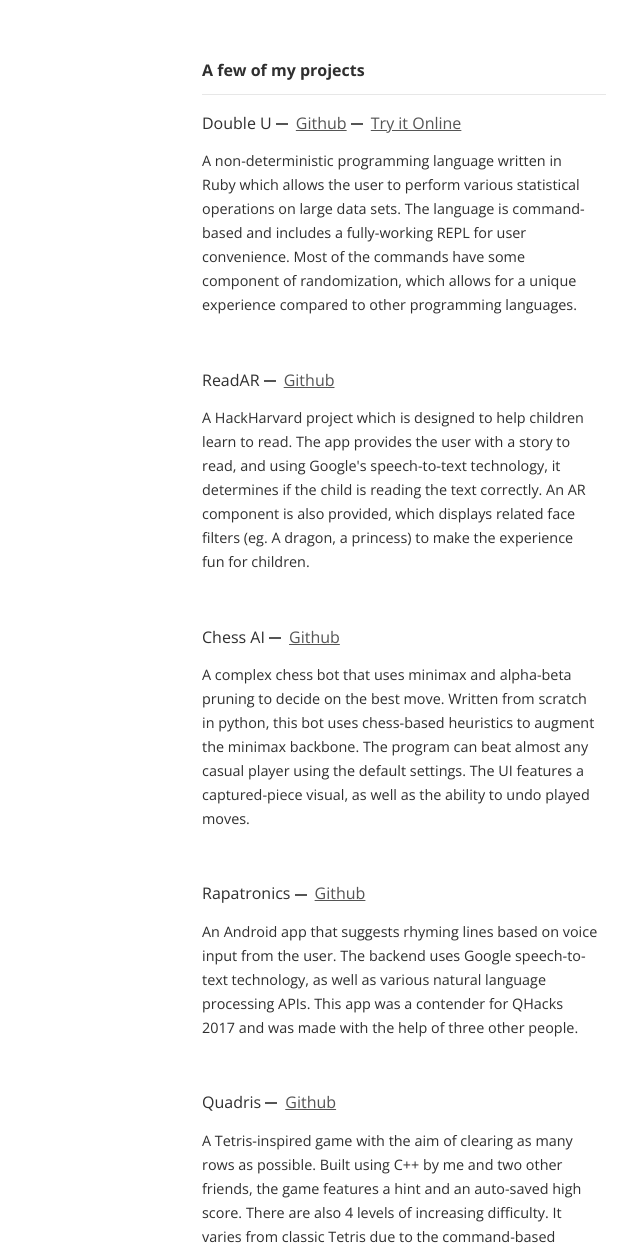
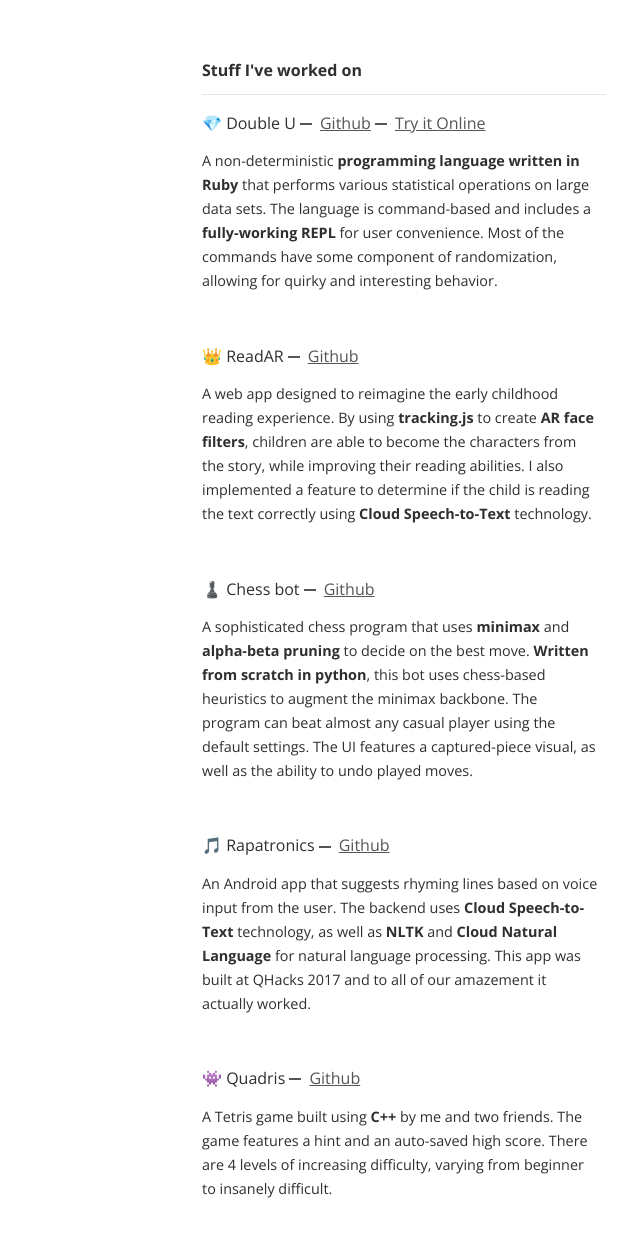
Before and after one commit to walinga/walinga.github.io, a plain HTML site: page index.html in a window 1280 px wide. Shown: the part 458-1703 px from the top of the page, 474-1102 px from the left. Drawn offline with nearby package versions, Linux system fonts and the light colour scheme.

Commit message:
Update project descriptions

```diff
--- a/index.html
+++ b/index.html
@@ -47,45 +47,44 @@
 					<a class="inline-link" href="resume.pdf" target="_blank">resume</a>, and here’s some stuff not on my resume:
 					<br/><br/>
 					🌏 &nbsp;Can name every country in the world<br/>
-					🧗 &nbsp;Am a frequent climber of colourful rocks<br/>
+					🧗 &nbsp;Frequently climb colourful rocks<br/>
 					🇨🇭 &nbsp;Ate fondue in Switzerland<br/>
 					🎺 &nbsp;Play the trumpet in UW Concert Band<br/>
 					🍺 &nbsp;Know how to say “I don’t want beer” in Mandarin</p>
 			</section>
 			<section>
-				<h2>A few of my projects</h2>
+				<h2>Stuff I've worked on</h2>
 				<hr>
 				<article class="project">
 					<div class="project-desc">
-						<span class="project-name">Double U </span><a href="https://github.com/walinga/Double-U" target="_blank">Github</a>
+						<span class="project-name">💎 Double U </span><a href="https://github.com/walinga/Double-U" target="_blank">Github</a>
 						<a href="https://repl.it/@MatthewWalinga/Double-U" target="_blank">Try it Online</a>
-
 					</div>
-					<p>A non-deterministic programming language written in Ruby which allows the user to perform various statistical operations on large data sets. The language is command-based and includes a fully-working REPL for user convenience. Most of the commands have some component of randomization, which allows for a unique experience compared to other programming languages.</p>
+					<p>A non-deterministic <b>programming language written in Ruby</b> that performs various statistical operations on large data sets. The language is command-based and includes a <b>fully-working REPL</b> for user convenience. Most of the commands have some component of randomization, allowing for quirky and interesting behavior.</p>
 				</article>
 				<article class="project">
 					<div class="project-desc">
-						<span class="project-name">ReadAR </span><a href="https://github.com/suoken/readAR" target="_blank">Github</a>
+						<span class="project-name">👑 ReadAR </span><a href="https://github.com/suoken/readAR" target="_blank">Github</a>
 					</div>
-					<p>A HackHarvard project which is designed to help children learn to read. The app provides the user with a story to read, and using Google's speech-to-text technology, it determines if the child is reading the text correctly. An AR component is also provided, which displays related face filters (eg. A dragon, a princess) to make the experience fun for children.</p>
+					<p>A web app designed to reimagine the early childhood reading experience. By using <b>tracking.js</b> to create <b>AR face filters</b>, children are able to become the characters from the story, while improving their reading abilities. I also implemented a feature to determine if the child is reading the text correctly using <b>Cloud Speech-to-Text </b> technology.</p>
 				</article>
 				<article class="project">
 					<div class="project-desc">
-						<span class="project-name">Chess AI </span><a href="https://github.com/walinga/Chess-Game" target="_blank">Github</a>
+						<span class="project-name">♟️ Chess bot </span><a href="https://github.com/walinga/Chess-Game" target="_blank">Github</a>
 					</div>
-					<p>A complex chess bot that uses minimax and alpha-beta pruning to decide on the best move. Written from scratch in python, this bot uses chess-based heuristics to augment the minimax backbone. The program can beat almost any casual player using the default settings. The UI features a captured-piece visual, as well as the ability to undo played moves.</p>
+					<p>A sophisticated chess program that uses <b>minimax</b> and <b>alpha-beta pruning</b> to decide on the best move. <b>Written from scratch in python</b>, this bot uses chess-based heuristics to augment the minimax backbone. The program can beat almost any casual player using the default settings. The UI features a captured-piece visual, as well as the ability to undo played moves.</p>
 				</article>
 				<article class="project">
 					<div class="project-desc">
-						<span class="project-name">Rapatronics </span><a href="https://github.com/walinga/rapp" target="_blank">Github</a>
+						<span class="project-name">🎵 Rapatronics </span><a href="https://github.com/walinga/rapp" target="_blank">Github</a>
 					</div>
-					<p>An Android app that suggests rhyming lines based on voice input from the user. The backend uses Google speech-to-text technology, as well as various natural language processing APIs. This app was a contender for QHacks 2017 and was made with the help of three other people.</p>
+					<p>An Android app that suggests rhyming lines based on voice input from the user. The backend uses <b>Cloud Speech-to-Text</b> technology, as well as <b>NLTK</b> and <b>Cloud Natural Language</b> for natural language processing. This app was built at QHacks 2017 and to all of our amazement it actually worked.</p>
 				</article>
 				<article class="project">
 					<div class="project-desc">
-						<span class="project-name">Quadris </span><a href="https://github.com/walinga/Quadris" target="_blank">Github</a>
+						<span class="project-name">👾 Quadris </span><a href="https://github.com/walinga/Quadris" target="_blank">Github</a>
 					</div>
-					<p>A Tetris-inspired game with the aim of clearing as many rows as possible. Built using C++ by me and two other friends, the game features a hint and an auto-saved high score. There are also 4 levels of increasing difficulty. It varies from classic Tetris due to the command-based gameplay, which allows the user to queue up several moves at once.</p>
+					<p>A Tetris game built using <b>C++</b> by me and two friends. The game features a hint and an auto-saved high score. There are 4 levels of increasing difficulty, varying from beginner to insanely difficult.</p>
 				</article>
 				<hr class="footer-rule">
 				<h2>Thanks for dropping by!</h2>
--- a/style.css
+++ b/style.css
@@ -44,7 +44,6 @@ a:hover {
 }
 
 p {
-  font-weight: 200;
   font-size: 90%;
 }
 
```
